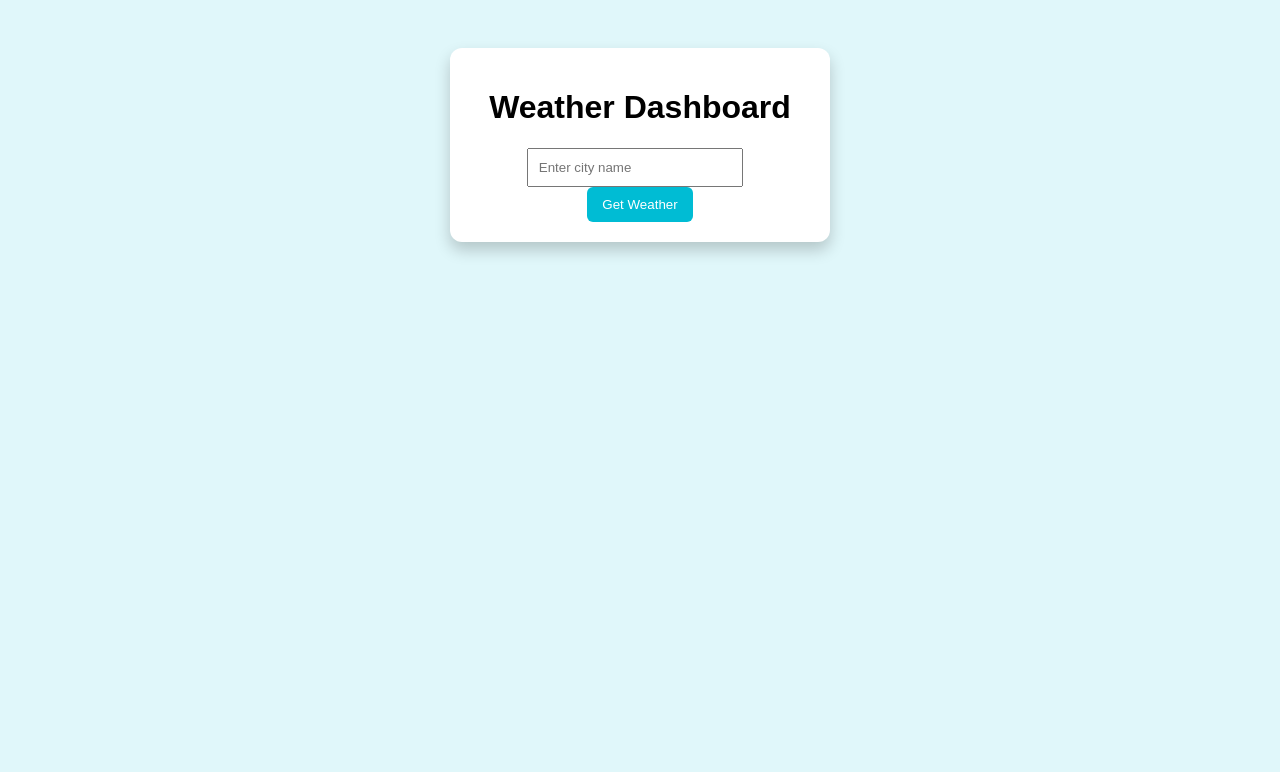
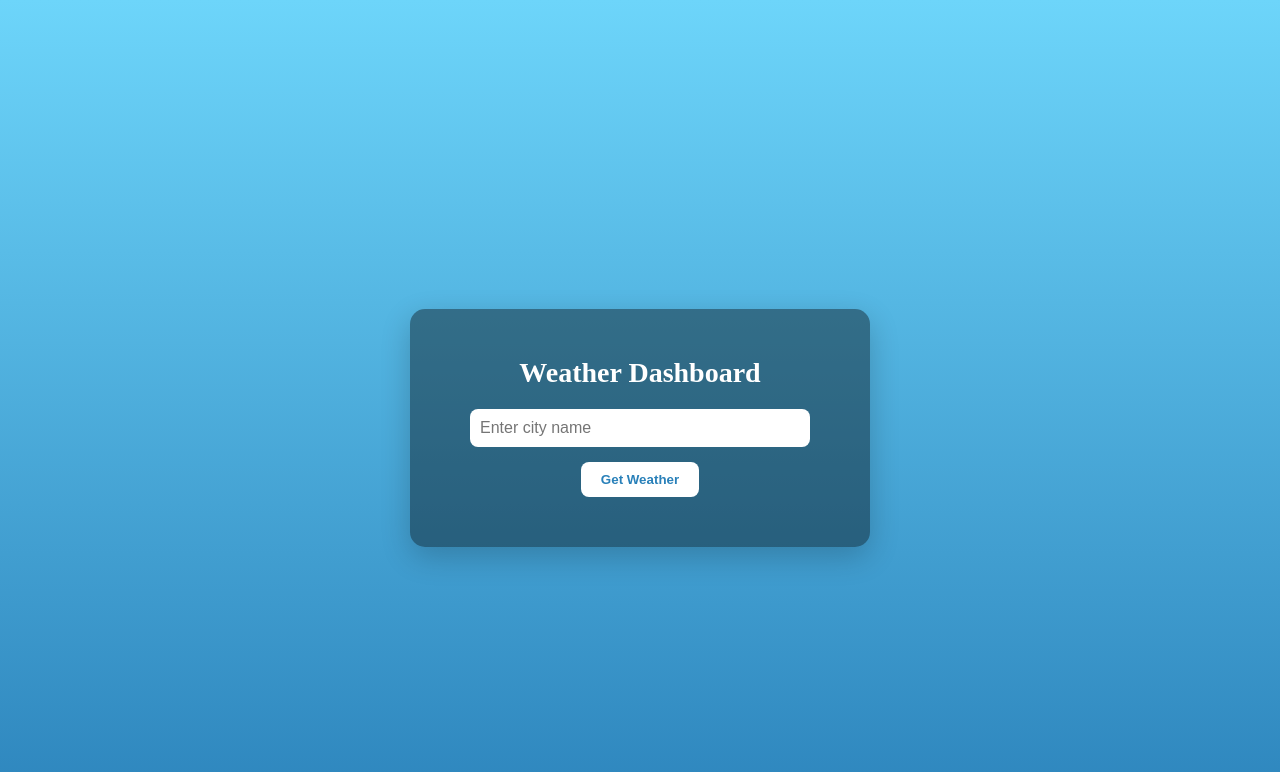
Before and after one commit to Itsimaady/weather-dashboard, a plain HTML site: page index.html in a window 1280 px wide. Drawn offline with Linux system fonts and the light colour scheme.

Commit message:
style.css

```diff
--- a/style.css
+++ b/style.css
@@ -1,36 +1,77 @@
+
+ {
+  box-sizing: border-box;
+  margin: 0;
+  padding: 0;
+  font-family: "Segoe UI", Tahoma, Geneva, Verdana, sans-serif;
+}
+
 body {
-  font-family: Arial, sans-serif;
-  background-color: #e0f7fa;
+  background: linear-gradient(to bottom, #6dd5fa, #2980b9);
+  color: #fff;
+  min-height: 100vh;
   display: flex;
   justify-content: center;
-  padding: 40px;
+  align-items: center;
+  padding: 20px;
 }
 
 .container {
-  background: white;
-  padding: 20px 30px;
-  border-radius: 12px;
-  box-shadow: 0 8px 16px rgba(0,0,0,0.2);
+  background-color: rgba(0, 0, 0, 0.4);
+  padding: 30px;
+  border-radius: 15px;
+  max-width: 400px;
+  width: 100%;
   text-align: center;
+  box-shadow: 0 10px 30px rgba(0, 0, 0, 0.2);
 }
 
-input {
+h1 {
+  margin-bottom: 20px;
+  font-size: 28px;
+}
+
+input[type="text"] {
   padding: 10px;
-  width: 60%;
-  margin-right: 10px;
+  width: 80%;
+  border: none;
+  border-radius: 8px;
+  margin-bottom: 15px;
+  font-size: 16px;
 }
 
 button {
-  padding: 10px 15px;
-  background-color: #00bcd4;
-  color: white;
+  padding: 10px 20px;
+  background-color: #ffffff;
+  color: #2980b9;
   border: none;
-  border-radius: 6px;
+  border-radius: 8px;
   cursor: pointer;
+  font-weight: bold;
+  margin-bottom: 20px;
+  transition: background 0.3s ease;
 }
 
-.card {
-  margin-top: 20px;
+button:hover {
+  background-color: #f1f1f1;
+}
+
+#weatherInfo {
+  background-color: rgba(255, 255, 255, 0.1);
+  padding: 15px;
+  border-radius: 10px;
+}
+
+#weatherInfo h2 {
+  margin-bottom: 10px;
+  font-size: 22px;
+  color: #fff;
+}
+
+#weatherInfo p {
+  font-size: 16px;
+  margin: 6px 0;
+  color: #e0e0e0;
 }
 
 .hidden {
```
